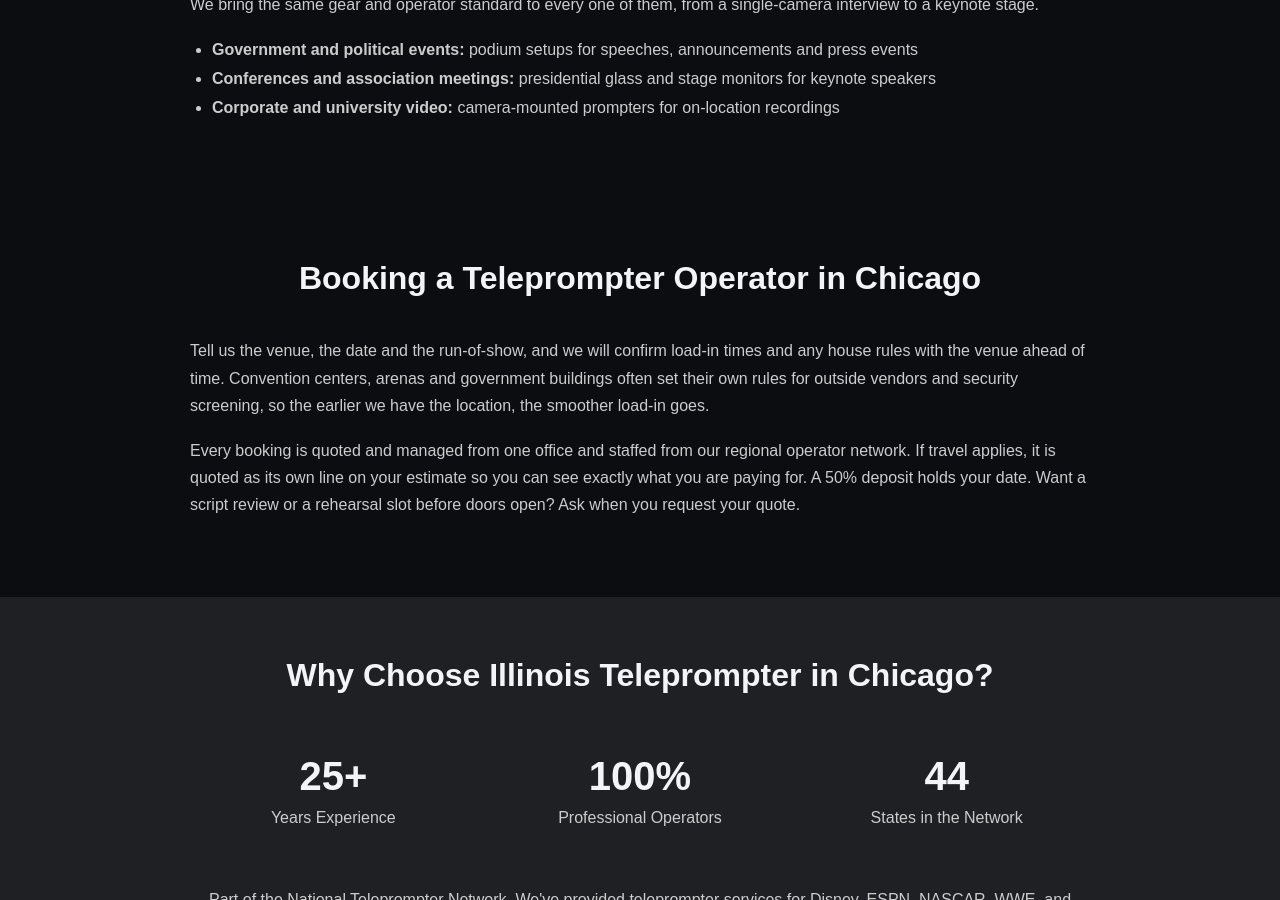
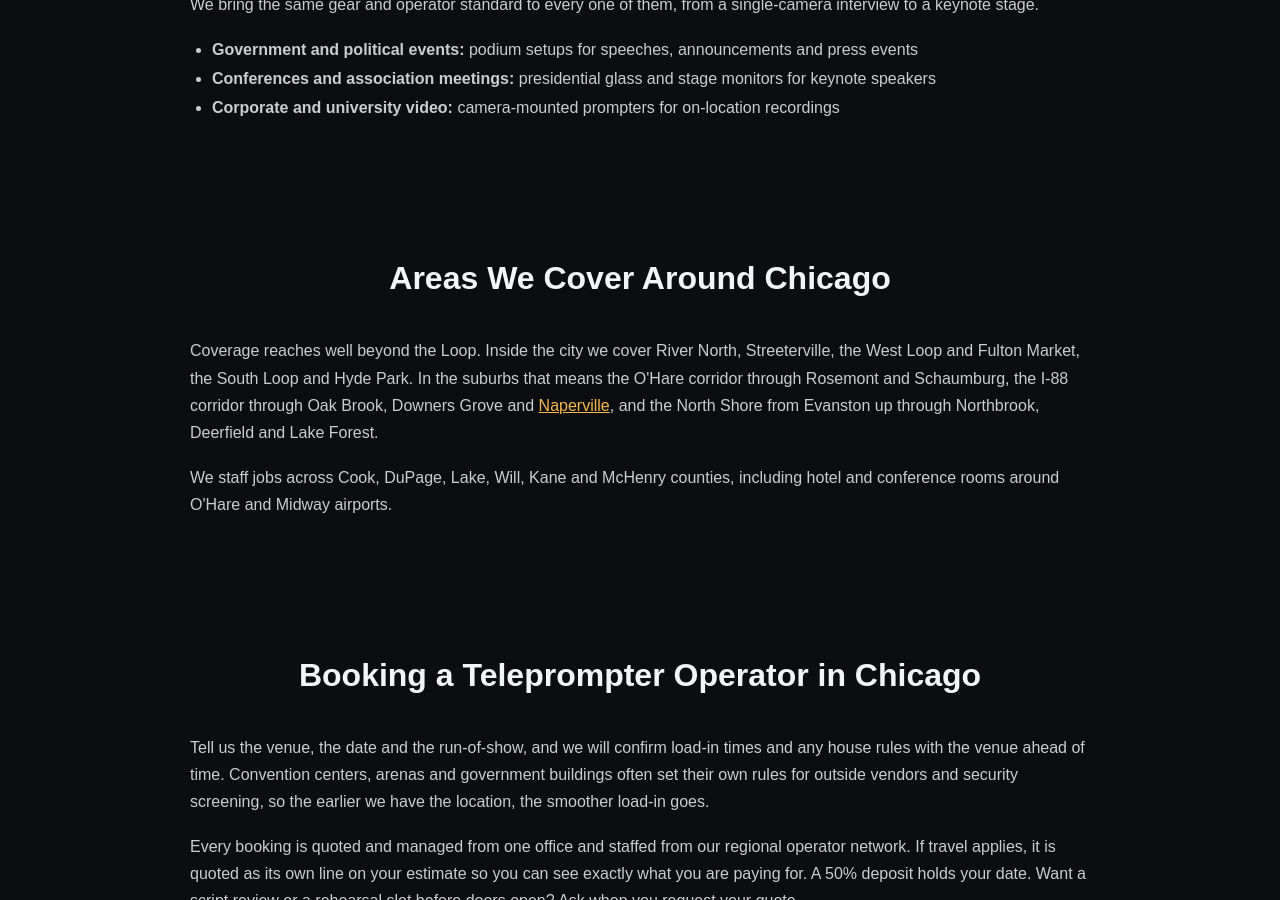
Before and after one commit to jasproj/illinoisteleprompter, a Jekyll site: the page teleprompter-chicago.html, which Jekyll copies as it is, in a window 1280 px wide and 900 px high, scrolled down 1336 px. Built offline with Jekyll 4.4.1, drawn with Linux system fonts in a browser that asks for light colours.

Commit message:
Add coverage-area section to top metro city page
Add an Areas We Cover section listing the neighborhoods,
suburbs, counties and airport area served, with links to sibling city pages,
so the page carries more city-specific content.

Co-Authored-By: Claude Fable 5.2 <noreply@anthropic.com>
Claude-Session: https://claude.ai/code/session_017B1vpC8m6BaUasFqFSwaDY

```diff
--- a/teleprompter-chicago.html
+++ b/teleprompter-chicago.html
@@ -112,6 +112,14 @@ hr{border-color:rgba(255,255,255,.08)}
 </section>
 <section style="padding:60px 20px;background:#0B0D10">
   <div style="max-width:900px;margin:0 auto">
+    <h2 style="font-family:Arial,sans-serif;font-size:2rem;color:#F2F4F7;text-align:center;margin:0 0 40px 0">Areas We Cover Around Chicago</h2>
+    <p style="color:#ccc;line-height:1.7;margin:0 0 18px 0">Coverage reaches well beyond the Loop. Inside the city we cover River North, Streeterville, the West Loop and Fulton Market, the South Loop and Hyde Park. In the suburbs that means the O'Hare corridor through Rosemont and Schaumburg, the I-88 corridor through Oak Brook, Downers Grove and <a href="/teleprompter-naperville.html" style="color:#F5B84C">Naperville</a>, and the North Shore from Evanston up through Northbrook, Deerfield and Lake Forest.</p>
+    <p style="color:#ccc;line-height:1.7;margin:0 0 18px 0">We staff jobs across Cook, DuPage, Lake, Will, Kane and McHenry counties, including hotel and conference rooms around O'Hare and Midway airports.</p>
+  </div>
+</section>
+
+<section style="padding:60px 20px;background:#0B0D10">
+  <div style="max-width:900px;margin:0 auto">
     <h2 style="font-family:Arial,sans-serif;font-size:2rem;color:#F2F4F7;text-align:center;margin:0 0 40px 0">Booking a Teleprompter Operator in Chicago</h2>
     <p style="color:#ccc;line-height:1.7;margin:0 0 18px 0">Tell us the venue, the date and the run-of-show, and we will confirm load-in times and any house rules with the venue ahead of time. Convention centers, arenas and government buildings often set their own rules for outside vendors and security screening, so the earlier we have the location, the smoother load-in goes.</p><p style="color:#ccc;line-height:1.7;margin:0 0 18px 0">Every booking is quoted and managed from one office and staffed from our regional operator network. If travel applies, it is quoted as its own line on your estimate so you can see exactly what you are paying for. A 50% deposit holds your date. Want a script review or a rehearsal slot before doors open? Ask when you request your quote.</p>
   </div>
```
